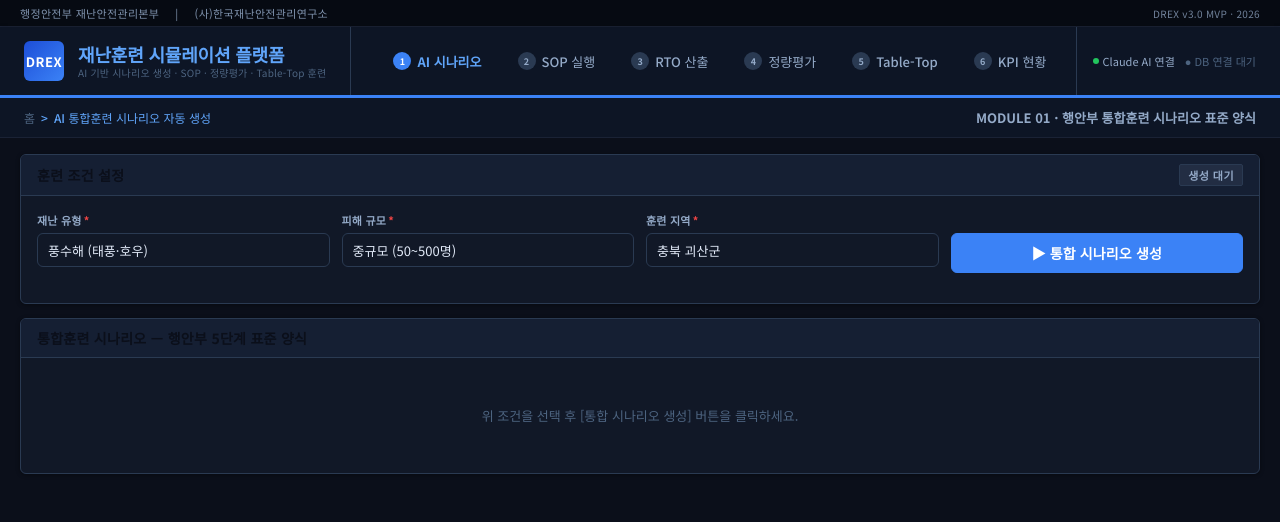
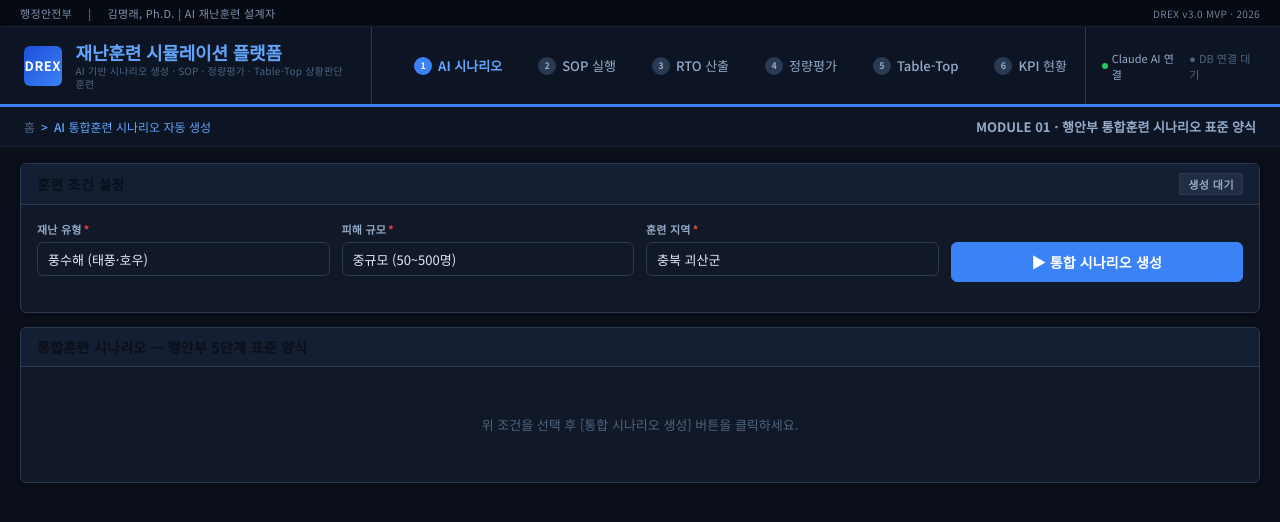
Before and after one commit to kimmyungrae80/drex-disaster-training, a plain HTML site: page index.html in a window 1280 px wide. Drawn offline with Linux system fonts and the light colour scheme.

Commit message:
Update index.html

```diff
--- a/index.html
+++ b/index.html
@@ -655,9 +655,9 @@
 <!-- 최상단 기관 배너 -->
 <div class="top-banner">
   <div class="top-banner-left">
-    <span>행정안전부 재난안전관리본부</span>
+    <span>행정안전부</span>
     <span>|</span>
-    <span>(사)한국재난안전관리연구소</span>
+    <span>김명래, Ph.D. | AI 재난훈련 설계자</span>
   </div>
   <div class="top-banner-right">DREX v3.0 MVP · 2026</div>
 </div>
@@ -668,7 +668,7 @@
     <div class="logo-emblem">DREX</div>
     <div class="logo-text">
       <div class="logo-text-main">재난훈련 시뮬레이션 플랫폼</div>
-      <div class="logo-text-sub">AI 기반 시나리오 생성 · SOP · 정량평가 · Table-Top 훈련</div>
+      <div class="logo-text-sub">AI 기반 시나리오 생성 · SOP · 정량평가 · Table-Top 상황판단 훈련</div>
     </div>
   </div>
   <nav class="header-nav">
```
